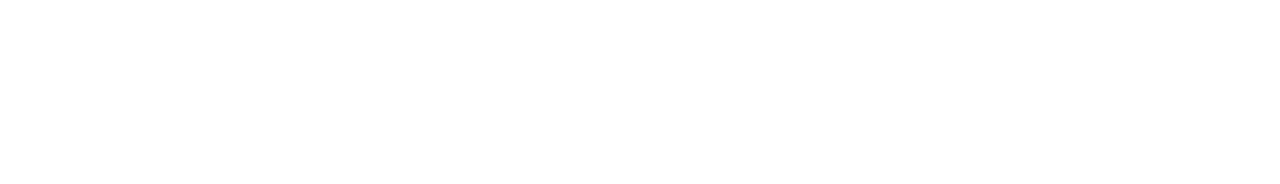
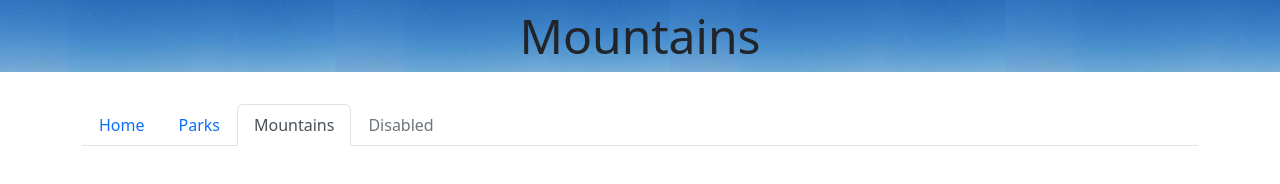
Before and after one commit to EliseCod3/EnjoyTheOutdoors, a plain HTML site: page mountains.html in a window 1280 px wide. Drawn offline with nearby package versions, Linux system fonts and the light colour scheme.

Commit message:
base of mountain pg setup

```diff
--- /dev/null
+++ b/Scripts/mountainSrch.js
@@ -0,0 +1 @@
+"use strict";
--- a/mountains.html
+++ b/mountains.html
@@ -6,9 +6,30 @@
     <meta name="viewport" content="width=device-width, initial-scale=1.0">
     <title>Mountains Information</title>
     <link href="https://cdn.jsdelivr.net/npm/bootstrap@5.2.1/dist/css/bootstrap.min.css" rel="stylesheet" integrity="sha384-iYQeCzEYFbKjA/T2uDLTpkwGzCiq6soy8tYaI1GyVh/UjpbCx/TYkiZhlZB6+fzT" crossorigin="anonymous">
+    <link rel="stylesheet" href="./Css/style.css">
 </head>
 <body>
 
+    <header>Mountains</header>
+
+    <!--Navigation-->
+    <div class="container">
+        <ul class="nav nav-tabs">
+            <li class="nav-item">
+              <a class="nav-link " href="./index.html">Home</a>
+            </li>
+            <li class="nav-item">
+              <a class="nav-link" href="./parks.html">Parks</a>
+            </li>
+            <li class="nav-item">
+              <a class="nav-link active" aria-current="page" href="./mountains.html">Mountains</a>
+            </li>
+            <li class="nav-item">
+              <a class="nav-link disabled">Disabled</a>
+            </li>
+          </ul>
+    </div>
+    <!-- end of Navigation -->
 
     <script src="https://cdn.jsdelivr.net/npm/bootstrap@5.2.1/dist/js/bootstrap.bundle.min.js" integrity="sha384-u1OknCvxWvY5kfmNBILK2hRnQC3Pr17a+RTT6rIHI7NnikvbZlHgTPOOmMi466C8" crossorigin="anonymous"></script>
 </body>
```
